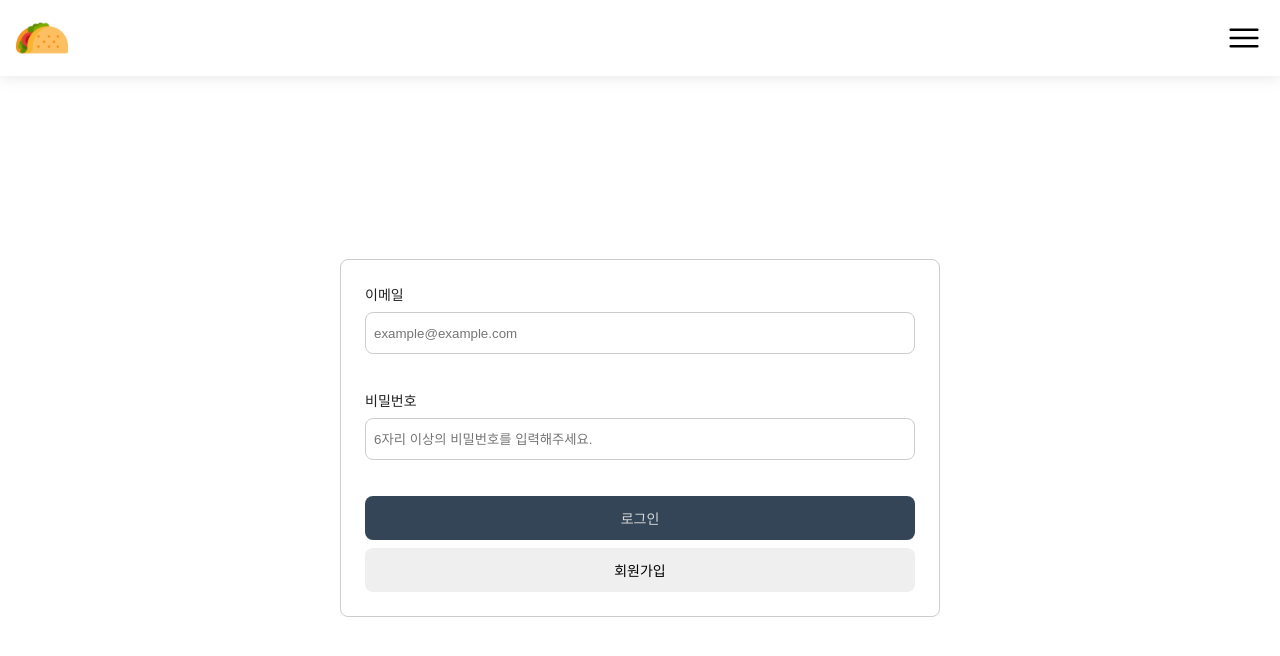
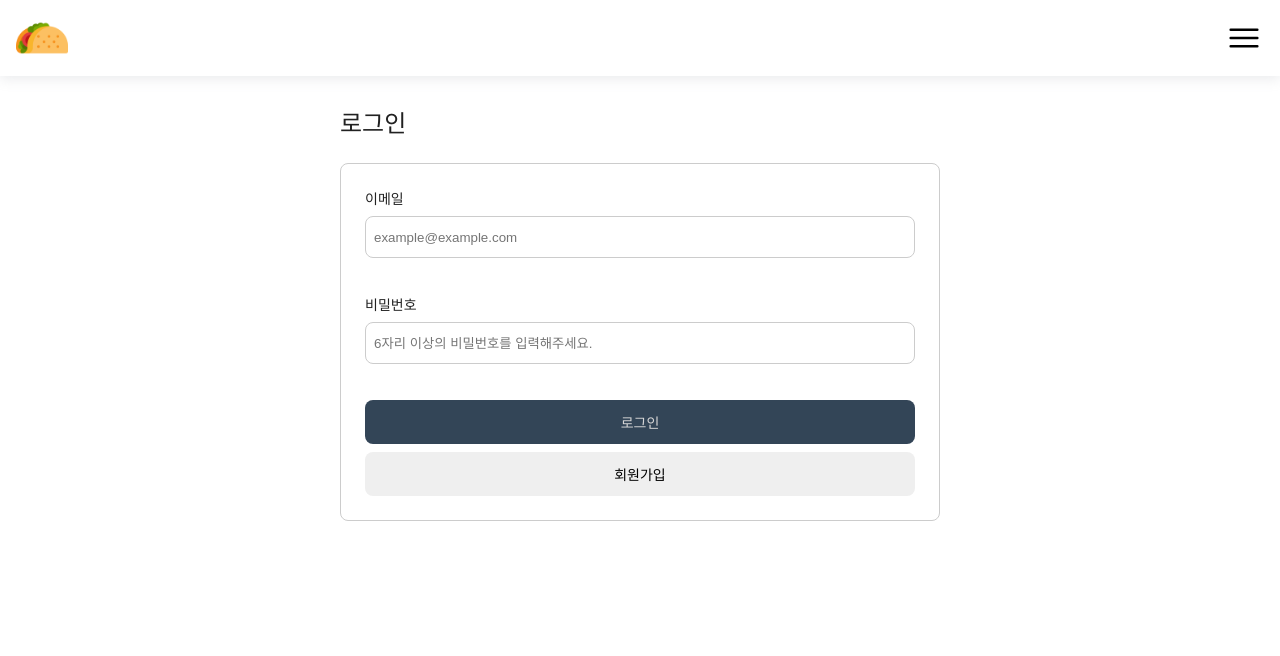
Before and after one commit to gouz7514/TACO, a React (Vite) app: page /login in a window 1280 px wide. Shown: the top 656 px of the page. Built offline with nearby package versions, Linux system fonts and the light colour scheme; no server answers.

Commit message:
Update : InputForm 컴포넌트에 title 추가

```diff
--- a/src/components/Organism/InputForm.tsx
+++ b/src/components/Organism/InputForm.tsx
@@ -1,19 +1,24 @@
 import styled from "styled-components"
 
 type InputFormProps = {
+  title: string
   className?: string
   onSubmit?: (e: any) => void
   children: React.ReactNode
 }
 
 const InputFormStyle = styled.div`
-  height: calc(100vh - 108px);
+  width: 100%;
   display: flex;
-  justify-content: center;
-  align-items: center;
+  flex-direction: column;
+
+  .input-form-title {
+    font-size: 24px;
+    font-weight: 600;
+    margin: 12px 0 24px 0;
+  }
 
   form {
-    width: 100%;
     display: flex;
     flex-direction: column;
     gap: 8px;
@@ -23,9 +28,12 @@ const InputFormStyle = styled.div`
   }
 `
 
-const InputForm = ({ className, onSubmit, children }: InputFormProps) => {
+const InputForm = ({ title, className, onSubmit, children }: InputFormProps) => {
   return (
     <InputFormStyle>
+      <div className="input-form-title">
+        {title}
+      </div>
       <form className={className} onSubmit={onSubmit}>
         {children}
       </form>
--- a/src/pages/SignIn.tsx
+++ b/src/pages/SignIn.tsx
@@ -58,7 +58,7 @@ const SignIn = () => {
   }
 
   return (
-    <InputForm onSubmit={onClickSignIn}>
+    <InputForm title="로그인" onSubmit={onClickSignIn}>
       <Input
         type="text"
         id="email"
--- a/src/pages/SignUp.tsx
+++ b/src/pages/SignUp.tsx
@@ -67,7 +67,7 @@ const SignUp = () => {
   }
 
   return (
-      <InputForm onSubmit={onClickSignUp}>
+      <InputForm title="회원가입" onSubmit={onClickSignUp}>
         <Input
           type="email"
           id="email"
--- a/src/pages/TaskForm.tsx
+++ b/src/pages/TaskForm.tsx
@@ -53,7 +53,7 @@ const TaskForm = () => {
   }
 
   return (
-    <InputForm onSubmit={onSubmitTask}>
+    <InputForm title="Task 추가하기" onSubmit={onSubmitTask}>
       <Input
         type="text"
         id="Title"
@@ -73,7 +73,7 @@ const TaskForm = () => {
         onChange={descriptionChangeHandler}
         onBlur={descriptionBlurHandler}
       />
-      <Button text="제출" size="large" disabled={!formValid} />
+      <Button text="추가하기" size="large" disabled={!formValid} />
     </InputForm>
   )
 }
```
